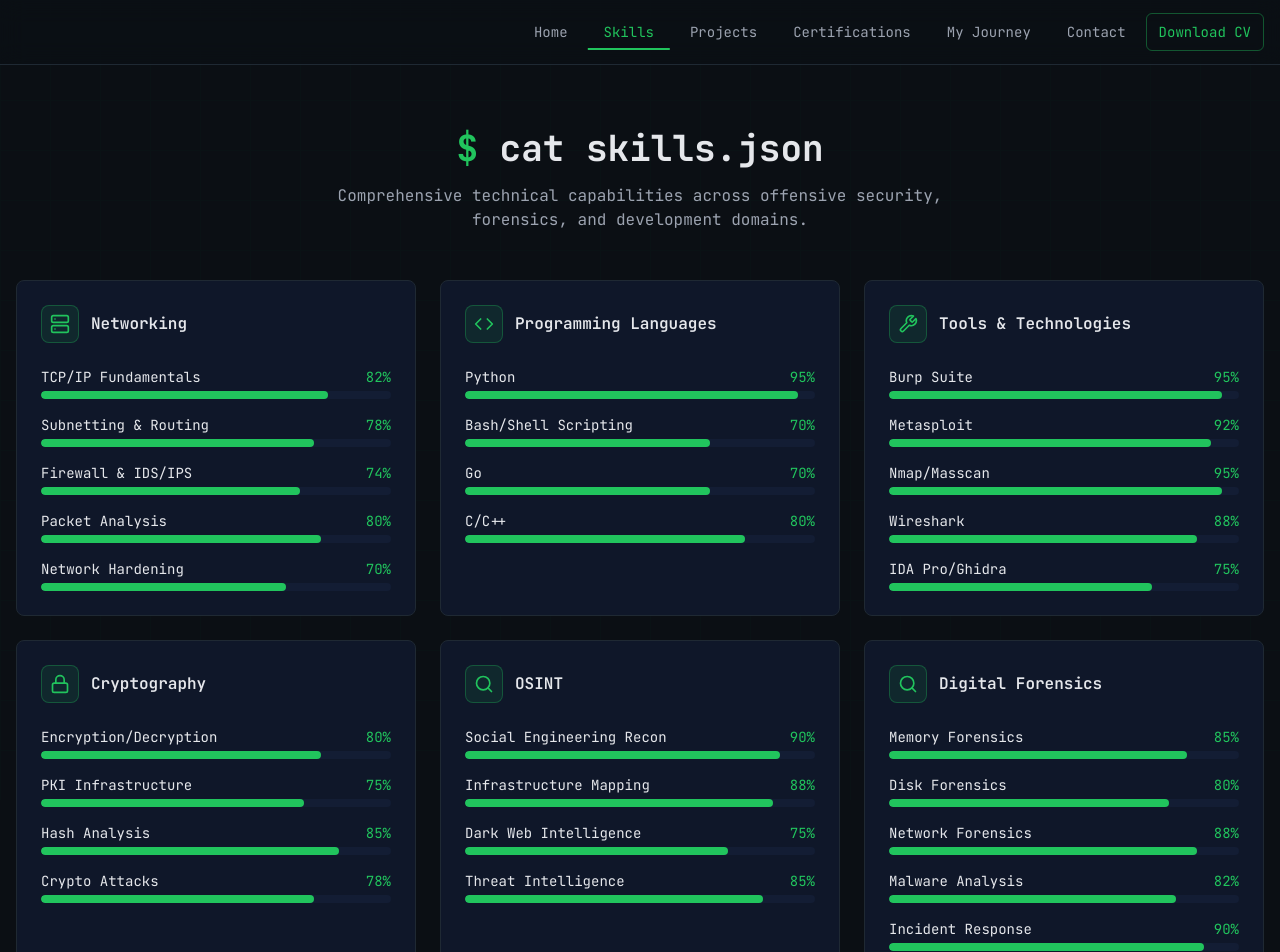
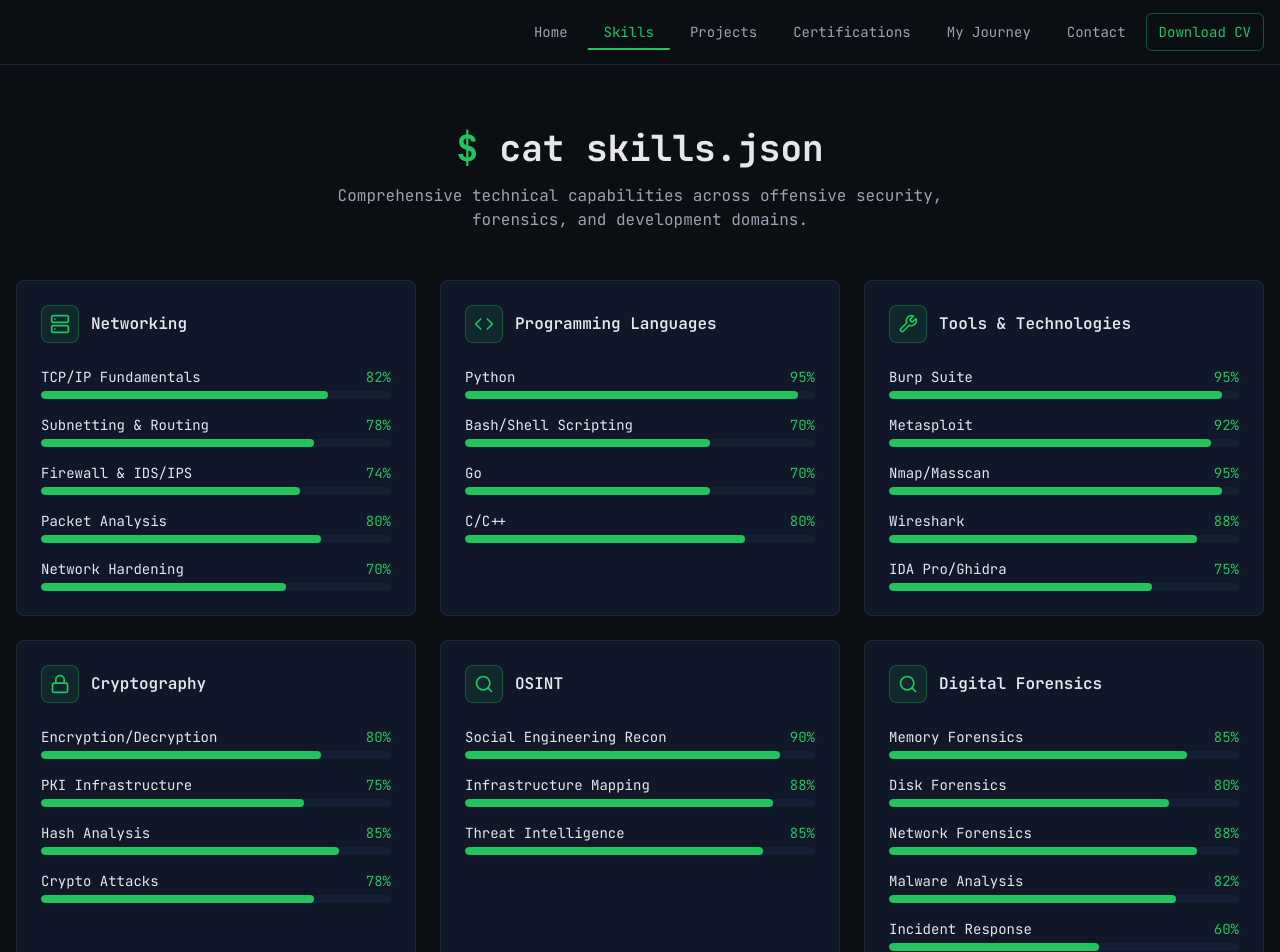
Before and after one commit to masum-billah14/portfolio1419, a React (Vite) app: page /skills in a window 1280 px wide. Shown: the top 952 px of the page. Built offline with nearby package versions, Linux system fonts and the light colour scheme.

Commit message:
Update certifications

```diff
--- a/src/pages/Skills.tsx
+++ b/src/pages/Skills.tsx
@@ -51,7 +51,6 @@
     skills: [
       { name: "Social Engineering Recon", level: 90 },
       { name: "Infrastructure Mapping", level: 88 },
-      { name: "Dark Web Intelligence", level: 75 },
       { name: "Threat Intelligence", level: 85 },
     ],
   },
@@ -63,7 +62,7 @@
       { name: "Disk Forensics", level: 80 },
       { name: "Network Forensics", level: 88 },
       { name: "Malware Analysis", level: 82 },
-      { name: "Incident Response", level: 90 },
+      { name: "Incident Response", level: 60 },
     ],
   },
   {
@@ -74,15 +73,15 @@
       { name: "Network Penetration Testing", level: 90 },
       { name: "Mobile Application Security", level: 80 },
       { name: "API Security Testing", level: 92 },
-      { name: "Active Directory Attacks", level: 85 },
+      { name: "Active Directory Attacks", level: 90 },
     ],
   },
   {
     name: "Active Directory",
     icon: Shield,
     skills: [
-      { name: "AD Fundamentals", level: 76 },
-      { name: "Group Policy", level: 72 },
+      { name: "AD Fundamentals", level: 85 },
+      { name: "Group Policy", level: 80 },
       { name: "Kerberos & LDAP", level: 80 },
       { name: "Privilege Escalation", level: 84 },
       { name: "AD Enumeration", level: 88 },
```
